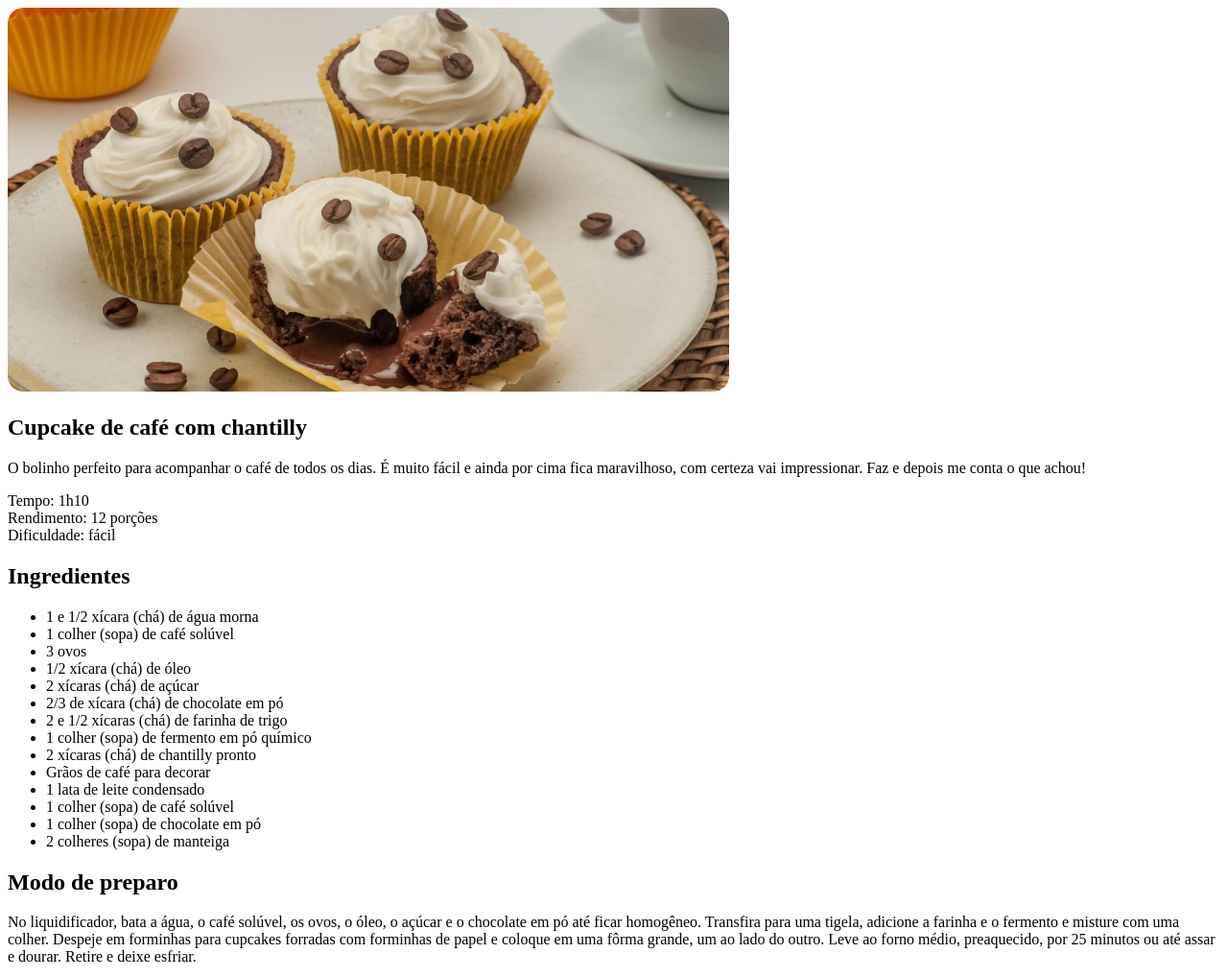
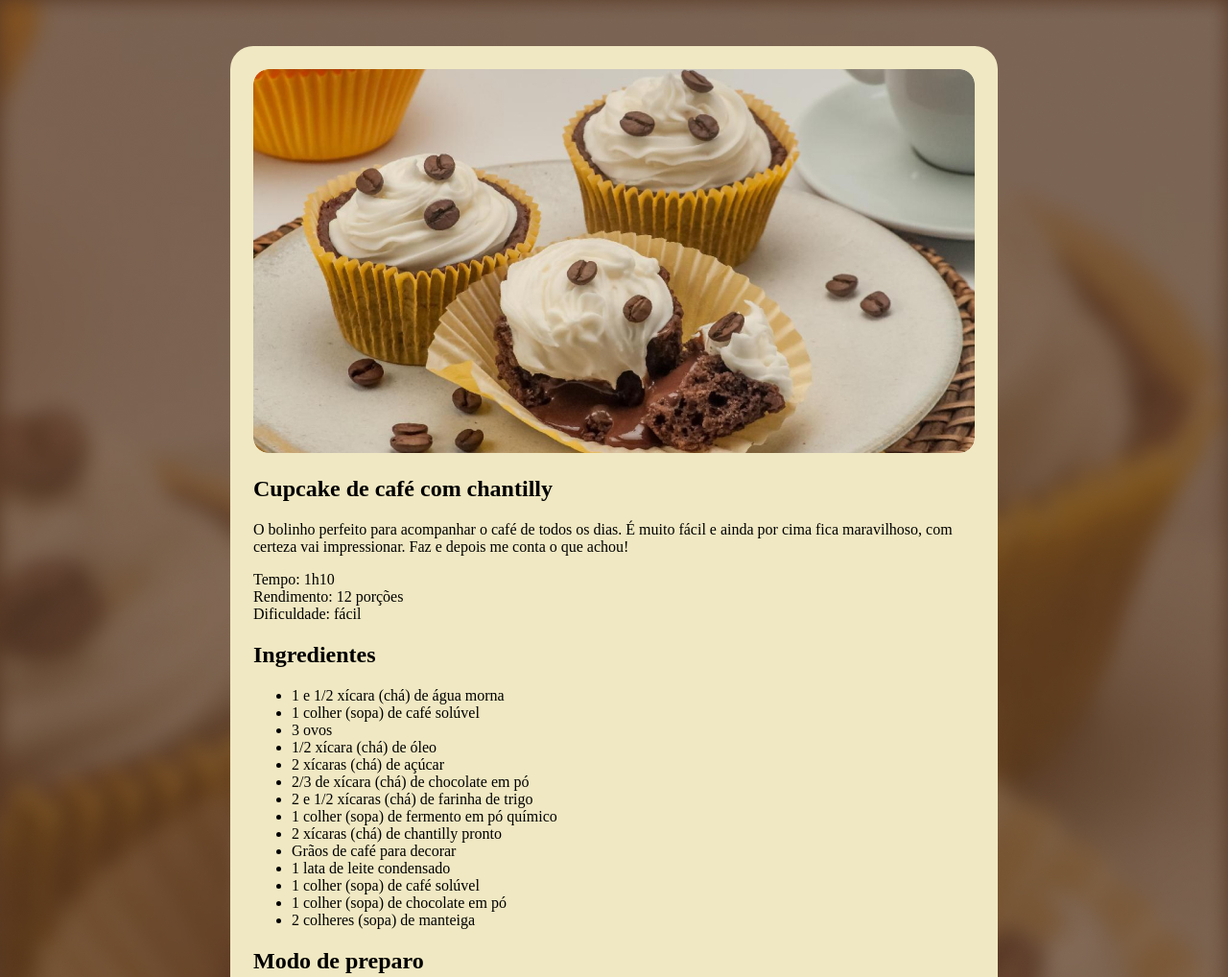
Before and after one commit to Leonekp4/projeto-002, a plain HTML site: page index.html in a window 1280 px wide. Shown: the top 1018 px of the page at 96% size. Drawn offline with Linux system fonts and the light colour scheme.

Commit message:
imagem de fundo

```diff
--- a/style.css
+++ b/style.css
@@ -1,3 +1,16 @@
+body {
+    background-image: url(assets/Página\ de\ receita-jpg.jpg);
+    background-size: cover;
+}
+
+#page {
+    width: 800px;
+    padding: 24px;
+    background-color: #F0E8C2;
+    border-radius: 24px;
+    margin: 48px auto;
+    box-sizing: border-box;
+}
 img {
     border-radius: 16px;
 }
```
